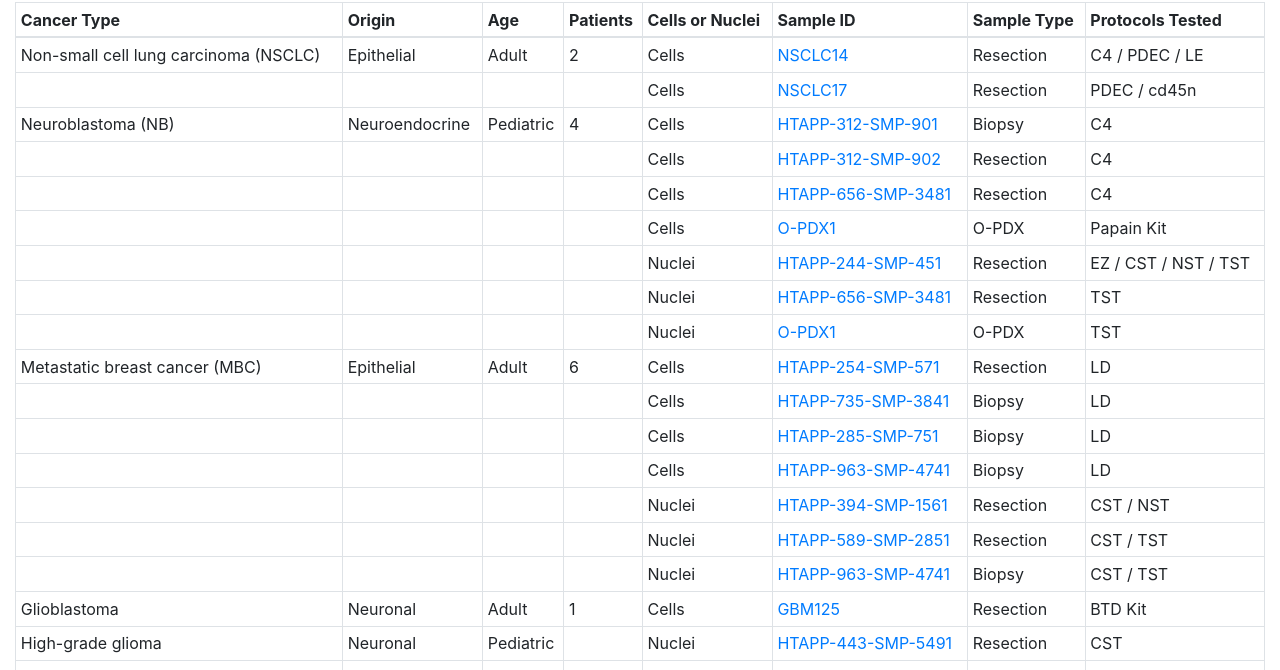
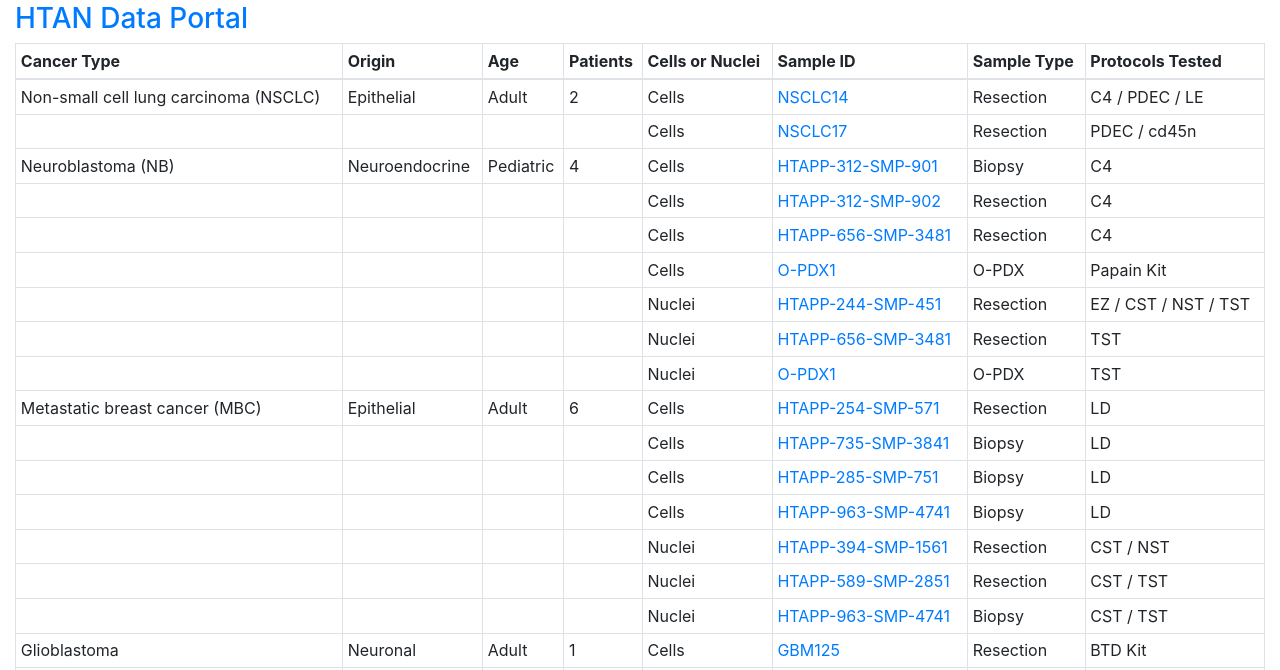
Before and after one commit to broadinstitute/HTAPP-methods-supp, a plain HTML site: page index.html in a window 1280 px wide. Shown: the part 430-1100 px from the top of the page. Drawn offline with nearby package versions, Linux system fonts and the light colour scheme.

Commit message:
Update index.html

```diff
--- a/index.html
+++ b/index.html
@@ -31,6 +31,7 @@
             <h1>A single-cell and single-nucleus RNA-Seq toolbox for fresh and frozen human tumors</h1>
             <h2>Comprehensive analysis figures for each tumor sample analyzed as part of this study</h2>
             <h2><a href="https://www.biorxiv.org/content/10.1101/761429v1">bioRxiv preprint</a></h2>
+            <h3><a href="https://data.humantumoratlas.org">HTAN Data Portal</a></h3>
         </div>
     </div>
     <div class="row">
```
